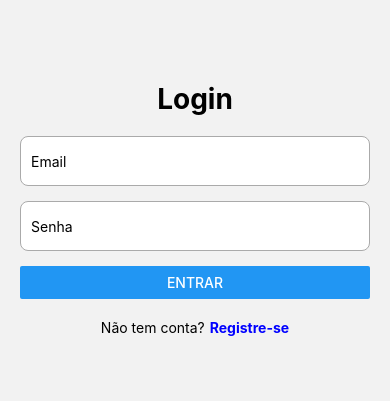
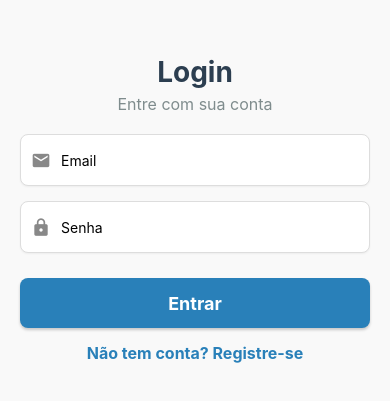
Before and after one commit to ViniciusPovoa/frontEndPDSI, a React Native app: screen /Login in a window 390 px wide. Shown: the part 213-614 px from the top of the page. Built offline with nearby package versions, Linux system fonts and the light colour scheme.

Commit message:
alteracoes visuais login e registrar

```diff
--- a/package.json
+++ b/package.json
@@ -16,12 +16,14 @@
     "react": "19.0.0",
     "react-native": "0.79.6",
     "react-native-safe-area-context": "5.4.0",
-    "react-native-screens": "~4.11.1"
+    "react-native-screens": "~4.11.1",
+    "react-native-vector-icons": "^10.3.0"
   },
   "devDependencies": {
     "@babel/core": "^7.25.2",
     "@react-native-community/cli": "^20.0.1",
     "@types/react": "~19.0.10",
+    "@types/react-native-vector-icons": "^6.4.18",
     "typescript": "~5.8.3"
   },
   "private": true
--- /dev/null
+++ b/react-native-vector-icons.d.ts
@@ -0,0 +1,2 @@
+declare module 'react-native-vector-icons';
+declare module 'react-native-vector-icons/*';
--- a/src/screens/LoginSreen.tsx
+++ b/src/screens/LoginSreen.tsx
@@ -1,10 +1,9 @@
-// LoginScreen.js
 import React, { useState } from 'react';
 import {
   View,
   Text,
   TextInput,
-  Button,
+  TouchableOpacity,
   Alert,
   StyleSheet,
   KeyboardAvoidingView,
@@ -13,21 +12,22 @@ import {
   Keyboard,
   Platform,
 } from 'react-native';
+import Icon from 'react-native-vector-icons/MaterialCommunityIcons';
 
-export default function LoginScreen({ navigation }) {
+interface Props {
+  navigation: any;
+}
+
+export default function LoginScreen({ navigation }: Props) {
   const [email, setEmail] = useState('');
   const [password, setPassword] = useState('');
 
   const handleLogin = () => {
     if (!email || !password) {
-      Alert.alert('Erro', 'Por favor, preencha todos os campos');
+      Alert.alert('Erro', 'Preencha todos os campos');
       return;
     }
-
-    // Aqui você faria a validação real ou API
-    Alert.alert('Sucesso', `Logado com email: ${email}`);
-
-    // Redireciona para a Home (ou qualquer outra tela)
+    Alert.alert('Sucesso', `Logado com: ${email}`);
     navigation.navigate('Home');
   };
 
@@ -42,7 +42,10 @@ export default function LoginScreen({ navigation }) {
           keyboardShouldPersistTaps="handled"
         >
           <Text style={styles.title}>Login</Text>
+          <Text style={styles.subtitle}>Entre com sua conta</Text>
 
+          <View style={styles.inputContainer}>
+            <Icon name="email" size={20} color="#888" style={styles.icon} />
             <TextInput
               style={styles.input}
               placeholder="Email"
@@ -50,26 +53,29 @@ export default function LoginScreen({ navigation }) {
               onChangeText={setEmail}
               keyboardType="email-address"
             />
+          </View>
 
+          <View style={styles.inputContainer}>
+            <Icon name="lock" size={20} color="#888" style={styles.icon} />
             <TextInput
               style={styles.input}
               placeholder="Senha"
               value={password}
               onChangeText={setPassword}
-            secureTextEntry={true}
+              secureTextEntry
             />
+          </View>
 
-          <Button title="Entrar" onPress={handleLogin} />
+          <TouchableOpacity style={styles.button} onPress={handleLogin}>
+            <Text style={styles.buttonText}>Entrar</Text>
+          </TouchableOpacity>
 
-          <View style={styles.footer}>
-            <Text>Não tem conta?</Text>
-            <Text
-              style={styles.link}
+          <TouchableOpacity
             onPress={() => navigation.navigate('Register')}
+            style={styles.registerLink}
           >
-              Registre-se
-            </Text>
-          </View>
+            <Text style={styles.registerText}>Não tem conta? Registre-se</Text>
+          </TouchableOpacity>
         </ScrollView>
       </TouchableWithoutFeedback>
     </KeyboardAvoidingView>
@@ -77,25 +83,63 @@ export default function LoginScreen({ navigation }) {
 }
 
 const styles = StyleSheet.create({
-  container: { flexGrow: 1, justifyContent: 'center', padding: 20, backgroundColor: '#f2f2f2' },
-  title: { fontSize: 28, fontWeight: 'bold', marginBottom: 20, alignSelf: 'center' },
-  input: {
+  container: {
+    flexGrow: 1,
+    justifyContent: 'center',
+    padding: 20,
+    backgroundColor: '#f9f9f9',
+  },
+  title: {
+    fontSize: 28,
+    fontWeight: 'bold',
+    marginBottom: 5,
+    alignSelf: 'center',
+    color: '#2c3e50',
+  },
+  subtitle: {
+    fontSize: 16,
+    marginBottom: 20,
+    alignSelf: 'center',
+    color: '#7f8c8d',
+  },
+  inputContainer: {
+    flexDirection: 'row',
+    alignItems: 'center',
+    marginBottom: 15,
+    backgroundColor: '#fff',
+    borderRadius: 8,
+    borderWidth: 1,
+    borderColor: '#ddd',
+    paddingHorizontal: 10,
+    shadowColor: '#000',
+    shadowOpacity: 0.05,
+    shadowOffset: { width: 0, height: 1 },
+    shadowRadius: 2,
+    elevation: 2,
+  },
+  icon: { marginRight: 10 },
+  input: { flex: 1, height: 50 },
+  button: {
+    backgroundColor: '#2980b9',
     height: 50,
-    borderColor: '#aaa',
-    borderWidth: 1,
     borderRadius: 8,
-    marginBottom: 15,
-    paddingHorizontal: 10,
-    backgroundColor: '#fff',
+    justifyContent: 'center',
+    alignItems: 'center',
+    marginTop: 10,
+    shadowColor: '#000',
+    shadowOpacity: 0.2,
+    shadowOffset: { width: 0, height: 2 },
+    shadowRadius: 3,
+    elevation: 3,
   },
-  footer: {
-    marginTop: 20,
-    flexDirection: 'row',
-    justifyContent: 'center',
+  buttonText: { color: '#fff', fontSize: 18, fontWeight: 'bold' },
+  registerLink: {
+    marginTop: 15,
+    alignSelf: 'center',
   },
-  link: {
-    marginLeft: 5,
-    color: 'blue',
+  registerText: {
+    color: '#2980b9',
+    fontSize: 16,
     fontWeight: 'bold',
   },
 });
--- a/src/screens/RegistrerScreen.tsx
+++ b/src/screens/RegistrerScreen.tsx
@@ -1,11 +1,9 @@
 import React, { useState } from 'react';
-import LoginScreen from './src/screens/LoginScreen'; // precisa existir
-
 import {
   View,
   Text,
   TextInput,
-  Button,
+  TouchableOpacity,
   Alert,
   StyleSheet,
   KeyboardAvoidingView,
@@ -14,8 +12,13 @@ import {
   Keyboard,
   Platform,
 } from 'react-native';
+import Icon from 'react-native-vector-icons/MaterialCommunityIcons';
 
-export default function RegisterScreen({ navigation }) {
+interface Props {
+  navigation: any;
+}
+
+export default function RegisterScreen({ navigation }: Props) {
   const [username, setUsername] = useState('');
   const [email, setEmail] = useState('');
   const [password, setPassword] = useState('');
@@ -25,16 +28,11 @@ export default function RegisterScreen({ navigation }) {
       Alert.alert('Erro', 'Por favor, preencha todos os campos');
       return;
     }
-
     Alert.alert('Sucesso', `Usuário ${username} registrado!`);
-
-    // Limpa os campos
     setUsername('');
     setEmail('');
     setPassword('');
-
-    // Redireciona para a tela de Login
-    navigation.navigate('Login'); // aqui você precisa ter uma tela 'Login' no Stack
+    navigation.navigate('Login');
   };
 
   return (
@@ -47,15 +45,21 @@ export default function RegisterScreen({ navigation }) {
           contentContainerStyle={styles.container}
           keyboardShouldPersistTaps="handled"
         >
-          <Text style={styles.title}>Registrar</Text>
+          <Text style={styles.title}>Bem-vindo ao CondoApp</Text>
+          <Text style={styles.subtitle}>Registre-se para acessar</Text>
 
+          <View style={styles.inputContainer}>
+            <Icon name="account" size={20} color="#888" style={styles.icon} />
             <TextInput
               style={styles.input}
               placeholder="Nome de usuário"
               value={username}
               onChangeText={setUsername}
             />
+          </View>
 
+          <View style={styles.inputContainer}>
+            <Icon name="email" size={20} color="#888" style={styles.icon} />
             <TextInput
               style={styles.input}
               placeholder="Email"
@@ -63,16 +67,29 @@ export default function RegisterScreen({ navigation }) {
               onChangeText={setEmail}
               keyboardType="email-address"
             />
+          </View>
 
+          <View style={styles.inputContainer}>
+            <Icon name="lock" size={20} color="#888" style={styles.icon} />
             <TextInput
               style={styles.input}
               placeholder="Senha"
               value={password}
               onChangeText={setPassword}
-            secureTextEntry={true}
+              secureTextEntry
             />
+          </View>
 
-          <Button title="Registrar" onPress={handleRegister} />
+          <TouchableOpacity style={styles.button} onPress={handleRegister}>
+            <Text style={styles.buttonText}>Registrar</Text>
+          </TouchableOpacity>
+
+          <TouchableOpacity
+            onPress={() => navigation.navigate('Login')}
+            style={styles.loginLink}
+          >
+            <Text style={styles.loginText}>Já tem conta? Login</Text>
+          </TouchableOpacity>
         </ScrollView>
       </TouchableWithoutFeedback>
     </KeyboardAvoidingView>
@@ -80,15 +97,63 @@ export default function RegisterScreen({ navigation }) {
 }
 
 const styles = StyleSheet.create({
-  container: { flexGrow: 1, justifyContent: 'center', padding: 20 },
-  title: { fontSize: 28, fontWeight: 'bold', marginBottom: 20, alignSelf: 'center' },
-  input: {
+  container: {
+    flexGrow: 1,
+    justifyContent: 'center',
+    padding: 20,
+    backgroundColor: '#f9f9f9',
+  },
+  title: {
+    fontSize: 28,
+    fontWeight: 'bold',
+    marginBottom: 5,
+    alignSelf: 'center',
+    color: '#2c3e50',
+  },
+  subtitle: {
+    fontSize: 16,
+    marginBottom: 20,
+    alignSelf: 'center',
+    color: '#7f8c8d',
+  },
+  inputContainer: {
+    flexDirection: 'row',
+    alignItems: 'center',
+    marginBottom: 15,
+    backgroundColor: '#fff',
+    borderRadius: 8,
+    borderWidth: 1,
+    borderColor: '#ddd',
+    paddingHorizontal: 10,
+    shadowColor: '#000',
+    shadowOpacity: 0.05,
+    shadowOffset: { width: 0, height: 1 },
+    shadowRadius: 2,
+    elevation: 2,
+  },
+  icon: { marginRight: 10 },
+  input: { flex: 1, height: 50 },
+  button: {
+    backgroundColor: '#2980b9',
     height: 50,
-    borderColor: '#aaa',
-    borderWidth: 1,
     borderRadius: 8,
-    marginBottom: 15,
-    paddingHorizontal: 10,
-    backgroundColor: '#fff',
+    justifyContent: 'center',
+    alignItems: 'center',
+    marginTop: 10,
+    shadowColor: '#000',
+    shadowOpacity: 0.2,
+    shadowOffset: { width: 0, height: 2 },
+    shadowRadius: 3,
+    elevation: 3,
+  },
+  buttonText: { color: '#fff', fontSize: 18, fontWeight: 'bold' },
+  loginLink: {
+    marginTop: 15,
+    alignSelf: 'center',
+  },
+  loginText: {
+    color: '#2980b9',
+    fontSize: 16,
+    fontWeight: 'bold',
   },
 });
```
Also changed, not shown: 1 other file (tests, documents, lock files or other folders). Lines whose indentation alone changed are shown as unchanged.
